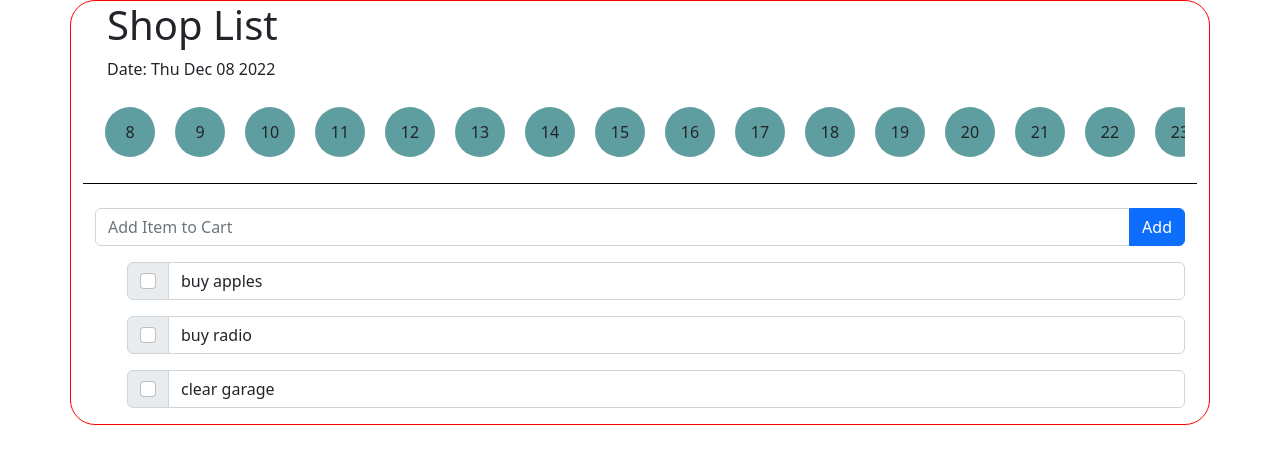
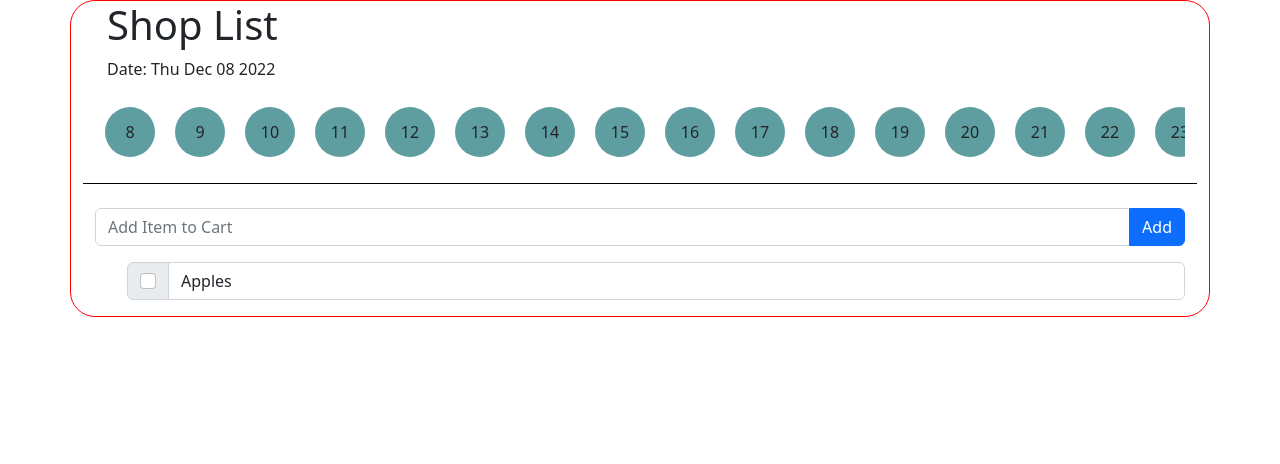
Before and after one commit to tejasvee-appsdeployer/shopping-list, a React (Create React App) app: page / in a window 1280 px wide. Shown: the top 464 px of the page. Built offline with nearby package versions, Linux system fonts and the light colour scheme.

Commit message:
built the func of different list on different date(need to change the comparision of dates)

```diff
--- a/src/App.js
+++ b/src/App.js
@@ -6,10 +6,13 @@ import { useState } from "react";
 
 function App() {
 	const [presentDate, setPresentDate] = useState(new Date());
+	const [items, setItems] = useState([
+		{ name: "Apples", done: false, date: presentDate },
+	]);
 	return (
 		<div className="App container">
 			<NewHeader presentDate={presentDate} setPresentDate={setPresentDate} />
-			<Lists />
+			<Lists items={items} setItems={setItems} presentDate={presentDate} />
 		</div>
 	);
 }
--- a/src/components/Lists.js
+++ b/src/components/Lists.js
@@ -1,12 +1,6 @@
 import React, { useState } from "react";
 
-function Lists() {
-	const [items, setItems] = useState([
-		"buy apples",
-		"buy radio",
-		"clear garage",
-	]);
-
+function Lists({ items, setItems, presentDate }) {
 	const [userInput, setUserInput] = useState("");
 
 	const handleInputItem = (e) => {
@@ -15,7 +9,12 @@ function Lists() {
 	};
 
 	const addItem = () => {
-		setItems([...items, userInput]);
+		const newItem = {
+			name: userInput,
+			done: false,
+			date: presentDate,
+		};
+		setItems([...items, newItem]);
 		setUserInput("");
 	};
 
@@ -41,21 +40,23 @@ function Lists() {
 				</button>
 			</div>
 			<ol>
-				{items.map((item, index) => {
+				{items
+					.filter((item) => item.date.getDay() === presentDate.getDay())
+					.map((item) => {
 						return (
-						<div className="input-group mb-3" key={index}>
+							<li className="input-group mb-3" key={item.name}>
 								<div className="input-group-text">
 									<input
 										className="form-check-input mt-0"
 										type="checkbox"
-									id={item}
-									value=""
+										id={item.name}
+										defaultChecked={item.done}
 									/>
 								</div>
 								<div className="form-control" id="item-input" disabled>
-								{item}
+									{item.name}
 								</div>
-						</div>
+							</li>
 						);
 					})}
 			</ol>
--- a/src/components/NewHeader.js
+++ b/src/components/NewHeader.js
@@ -1,4 +1,3 @@
-import { useState } from "react";
 const getDays = () => {
 	let date = new Date();
 	let month = date.getMonth();
```
Lines whose indentation alone changed are shown as unchanged.
